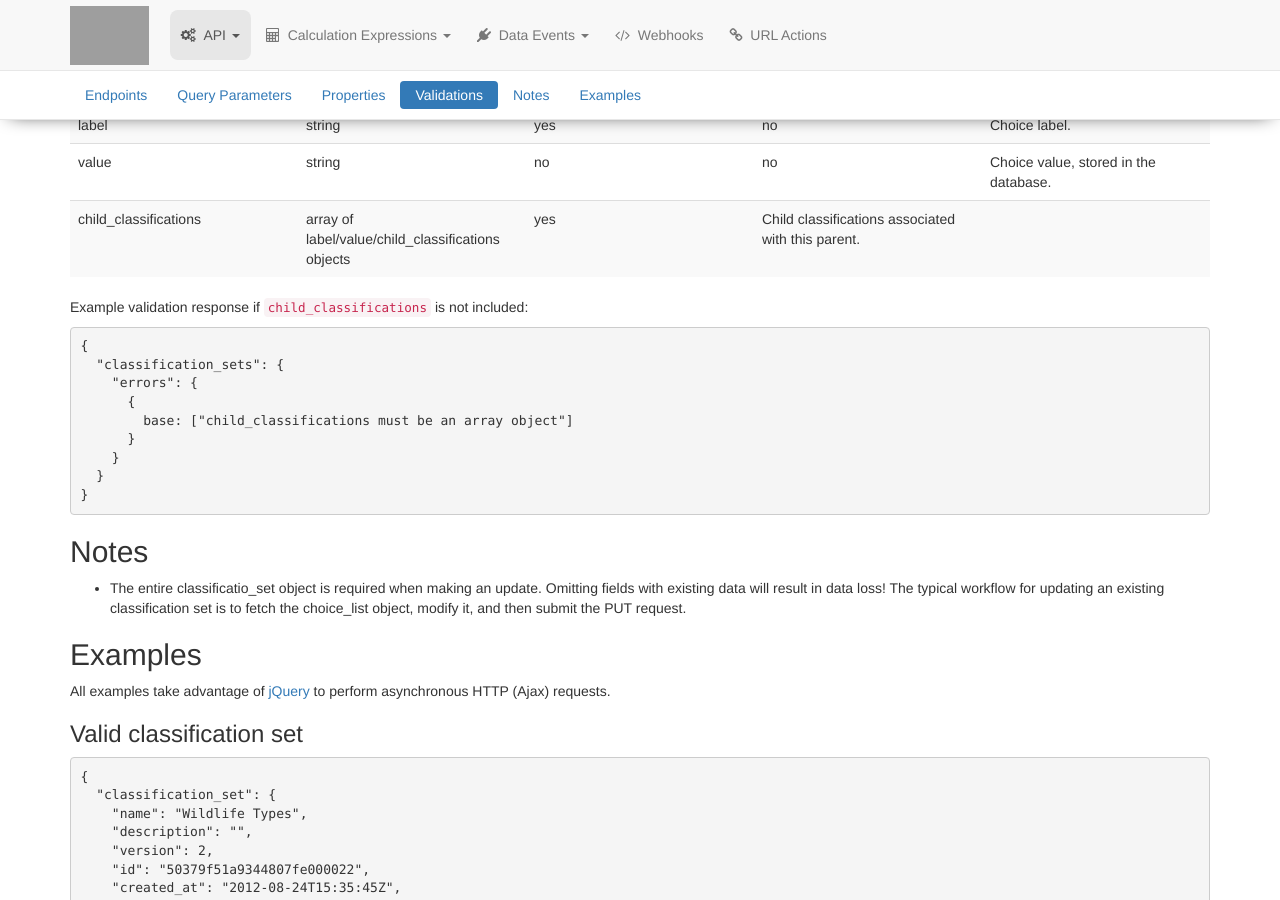
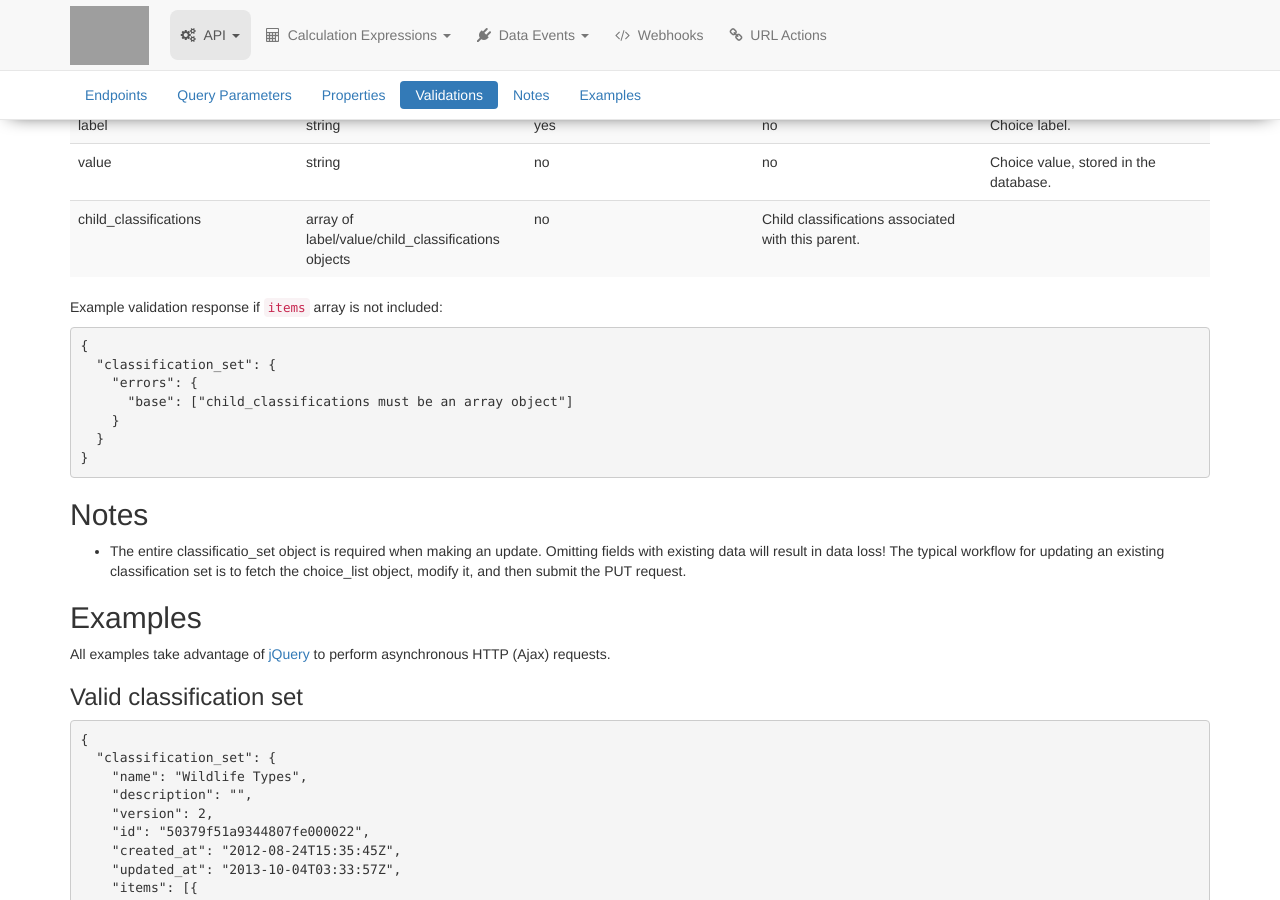
Before and after one commit to rylincoln/developer.fulcrumapp.com, a Jekyll site: the page built from _endpoints/classification-sets.md, in a window 1280 px wide and 900 px high, scrolled down 1496 px. Built offline with Jekyll 4.4.1, drawn with Linux system fonts in a browser that asks for light colours; nearby versions of some CDN libraries; grey boxes are pictures that could not be loaded.

Commit message:
Provide correct information

````diff
--- a/_endpoints/classification-sets.md
+++ b/_endpoints/classification-sets.md
@@ -69,17 +69,15 @@ The following properties must be included in order to create/update a classifica
 |----------|------|----------|----------|-------------|
 | label | string | yes | no | Choice label. |
 | value | string | no | no | Choice value, stored in the database. |
-| child_classifications | array of label/value/child_classifications objects | yes | Child classifications associated with this parent. |
+| child_classifications | array of label/value/child_classifications objects | no | Child classifications associated with this parent. |
 
-Example validation response if `child_classifications` is not included:
+Example validation response if `items` array is not included:
 
 ```
 {
-  "classification_sets": {
+  "classification_set": {
     "errors": {
-      {
-        base: ["child_classifications must be an array object"]
-      }
+      "base": ["child_classifications must be an array object"]
     }
   }
 }
````
